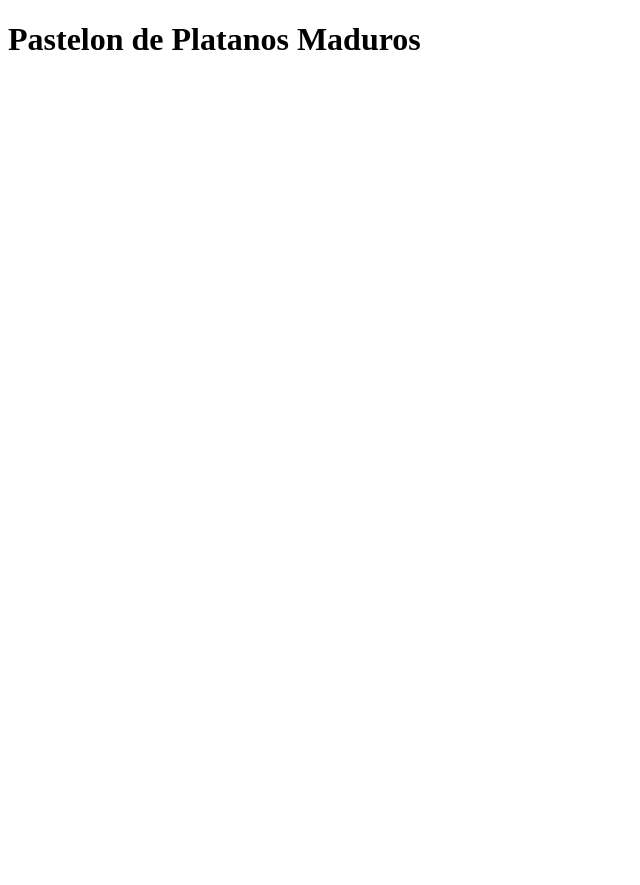
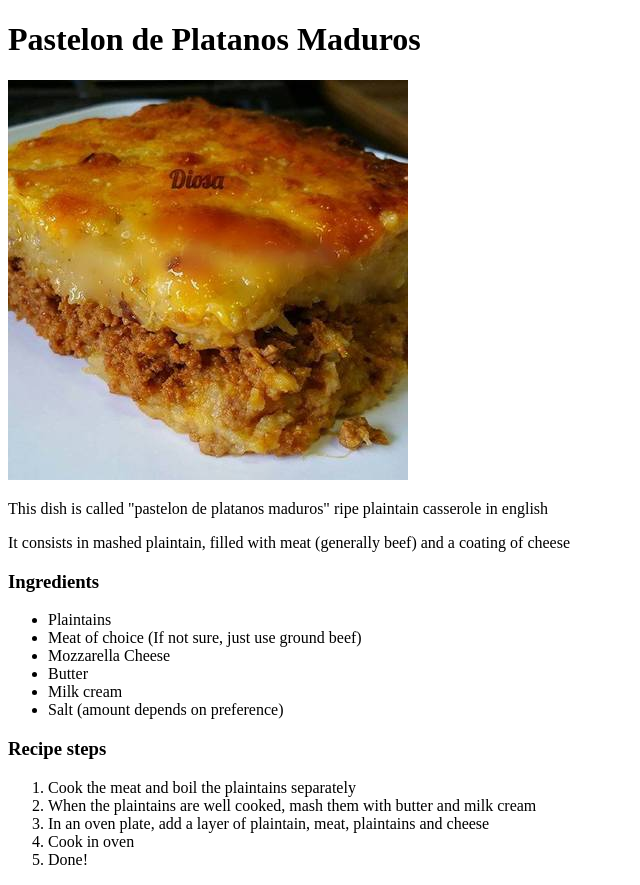
Before and after one commit to Javier3221/odin-recipes, a plain HTML site: page recipes/pastelon_platanos_maduros.html in a window 1280 px wide. Shown: the whole page, without its empty margins (0-640 px from the left). Before the commit the page ends 800 px from the top, so only its background shows below. Drawn offline with Linux system fonts and the light colour scheme.

Commit message:
Finish First recipe page

```diff
--- a/recipes/pastelon_platanos_maduros.html
+++ b/recipes/pastelon_platanos_maduros.html
@@ -8,5 +8,25 @@
 </head>
 <body>
     <h1>Pastelon de Platanos Maduros</h1>
+    <img src="../images/pastelon.jpg" alt="Pastelon de platanos maduros">
+    <p>This dish is called "pastelon de platanos maduros" ripe plaintain casserole in english</p>
+    <p>It consists in mashed plaintain, filled with meat (generally beef) and a coating of cheese</p>
+    <h3>Ingredients</h3>
+    <ul>
+        <li>Plaintains</li>
+        <li>Meat of choice (If not sure, just use ground beef)</li>
+        <li>Mozzarella Cheese</li>
+        <li>Butter</li>
+        <li>Milk cream</li>
+        <li>Salt (amount depends on preference)</li>
+    </ul>
+    <h3>Recipe steps</h3>
+        <ol>
+            <li>Cook the meat and boil the plaintains separately</li>
+            <li>When the plaintains are well cooked, mash them with butter and milk cream</li>
+            <li>In an oven plate, add a layer of plaintain, meat, plaintains and cheese</li>
+            <li>Cook in oven</li>
+            <li>Done!</li>
+        </ol>
 </body>
 </html>
```
